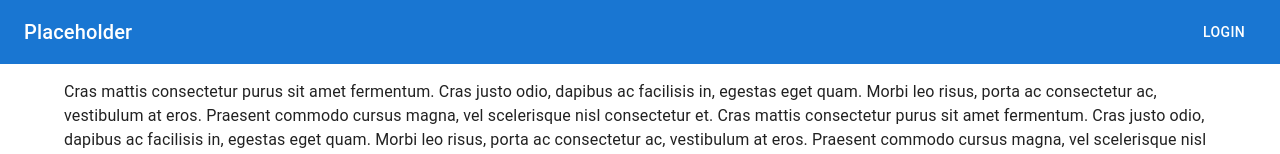
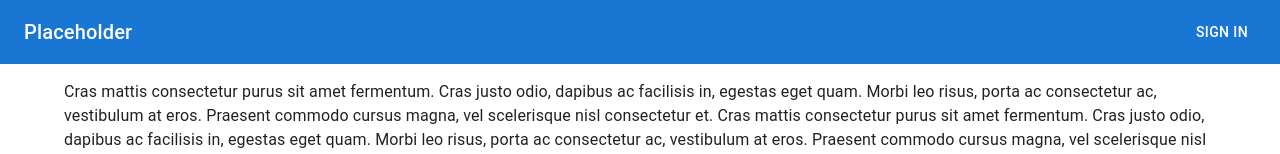
Before and after one commit to AshtonScalise/ashton-webapp, a Next.js app: page / in a window 1280 px wide. Shown: the top 154 px of the page. Built offline with nearby package versions, Linux system fonts and the light colour scheme; no server answers.

Commit message:
added signout and showing session in the client

```diff
--- /dev/null
+++ b/app/auth/Provider.tsx
@@ -0,0 +1,8 @@
+"use client";
+
+import React, { ReactNode } from "react";
+import { SessionProvider } from "next-auth/react";
+
+export const AuthProvider = ({ children }: { children: ReactNode }) => {
+  return <SessionProvider>{children}</SessionProvider>;
+};
--- a/app/components/MainAppBar.tsx
+++ b/app/components/MainAppBar.tsx
@@ -10,6 +10,7 @@ import Box from "@mui/material/Box";
 import Container from "@mui/material/Container";
 import { Button } from "@mui/material";
 import Link from "next/link";
+import { useSession } from "next-auth/react";
 
 interface Props {
   /**
@@ -39,6 +40,8 @@ function ElevationScroll(props: Props) {
 }
 
 export default function MainAppBar(props: Props) {
+  const { status, data: session } = useSession();
+
   return (
     <React.Fragment>
       <CssBaseline />
@@ -48,11 +51,24 @@ export default function MainAppBar(props: Props) {
             <Typography variant="h6" component="div" sx={{ flexGrow: 1 }}>
               Placeholder
             </Typography>
-            <Link href="/api/auth/signin" passHref>
-              <Button color="inherit" sx={{ ml: "auto" }}>
-                Login
-              </Button>
-            </Link>
+            {status === "loading" && <Typography>Loading...</Typography>}
+            {status === "authenticated" && (
+              <Typography>
+                {session.user!.name}
+                <Link href="/api/auth/signout" passHref>
+                  <Button color="inherit" sx={{ ml: "auto" }}>
+                    Sign out
+                  </Button>
+                </Link>
+              </Typography>
+            )}
+            {status === "unauthenticated" && (
+              <Link href="/api/auth/signin" passHref>
+                <Button color="inherit" sx={{ ml: "auto" }}>
+                  Sign In
+                </Button>
+              </Link>
+            )}
           </Toolbar>
         </AppBar>
       </ElevationScroll>
--- a/app/layout.tsx
+++ b/app/layout.tsx
@@ -3,6 +3,7 @@ import localFont from "next/font/local";
 import "./globals.css";
 import * as React from "react";
 import MainAppBar from "./components/MainAppBar";
+import { AuthProvider } from "./auth/Provider";
 
 const geistSans = localFont({
   src: "./fonts/GeistVF.woff",
@@ -28,7 +29,9 @@ export default function RootLayout({
   return (
     <html lang="en">
       <body className={`${geistSans.variable} ${geistMono.variable}`}>
-        <MainAppBar></MainAppBar>
+        <AuthProvider>
+          <MainAppBar />
+        </AuthProvider>
         {children}
       </body>
     </html>
```
Also changed, not shown: app/api/auth/token/route.ts (added, +7 -0 lines).
